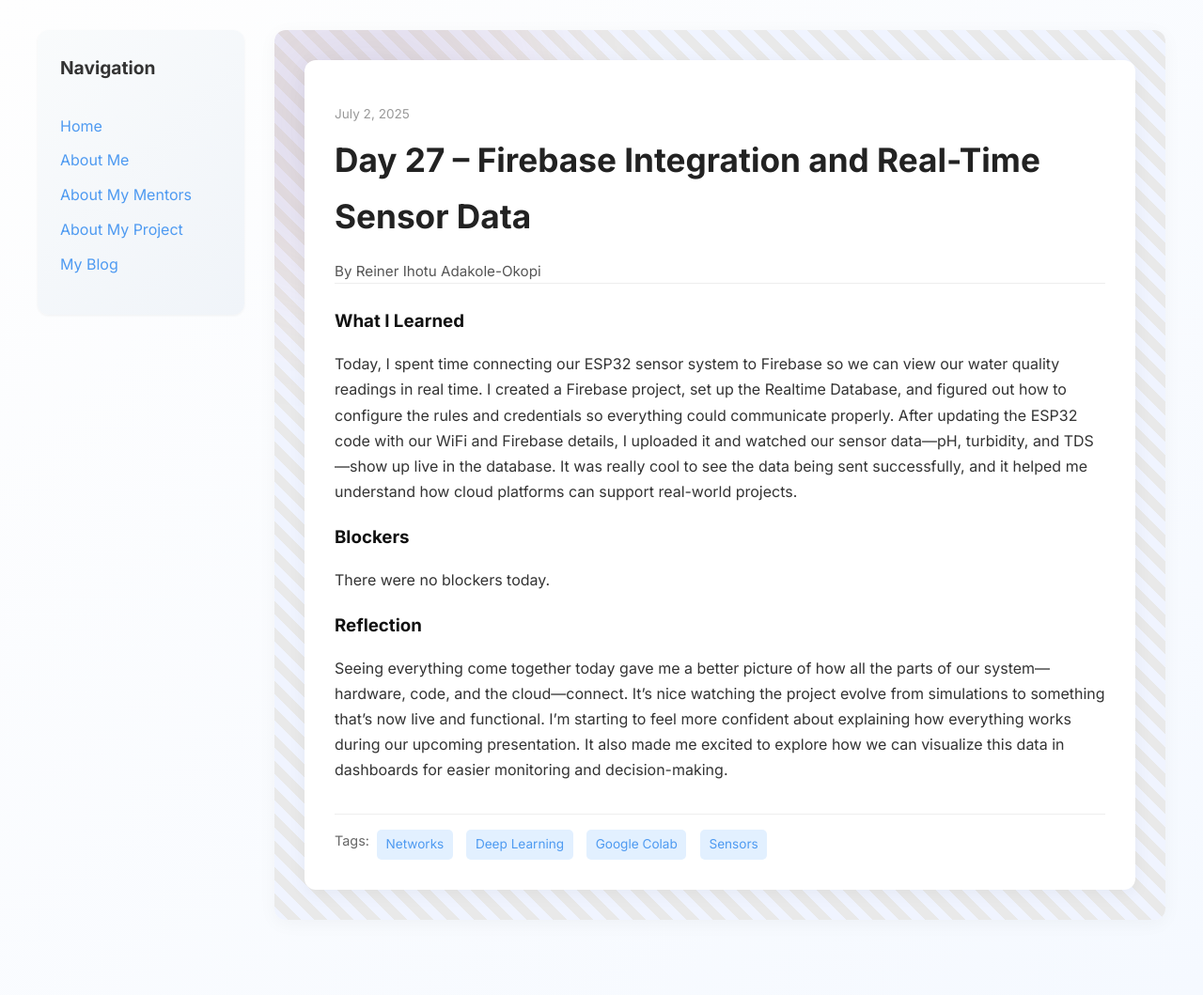
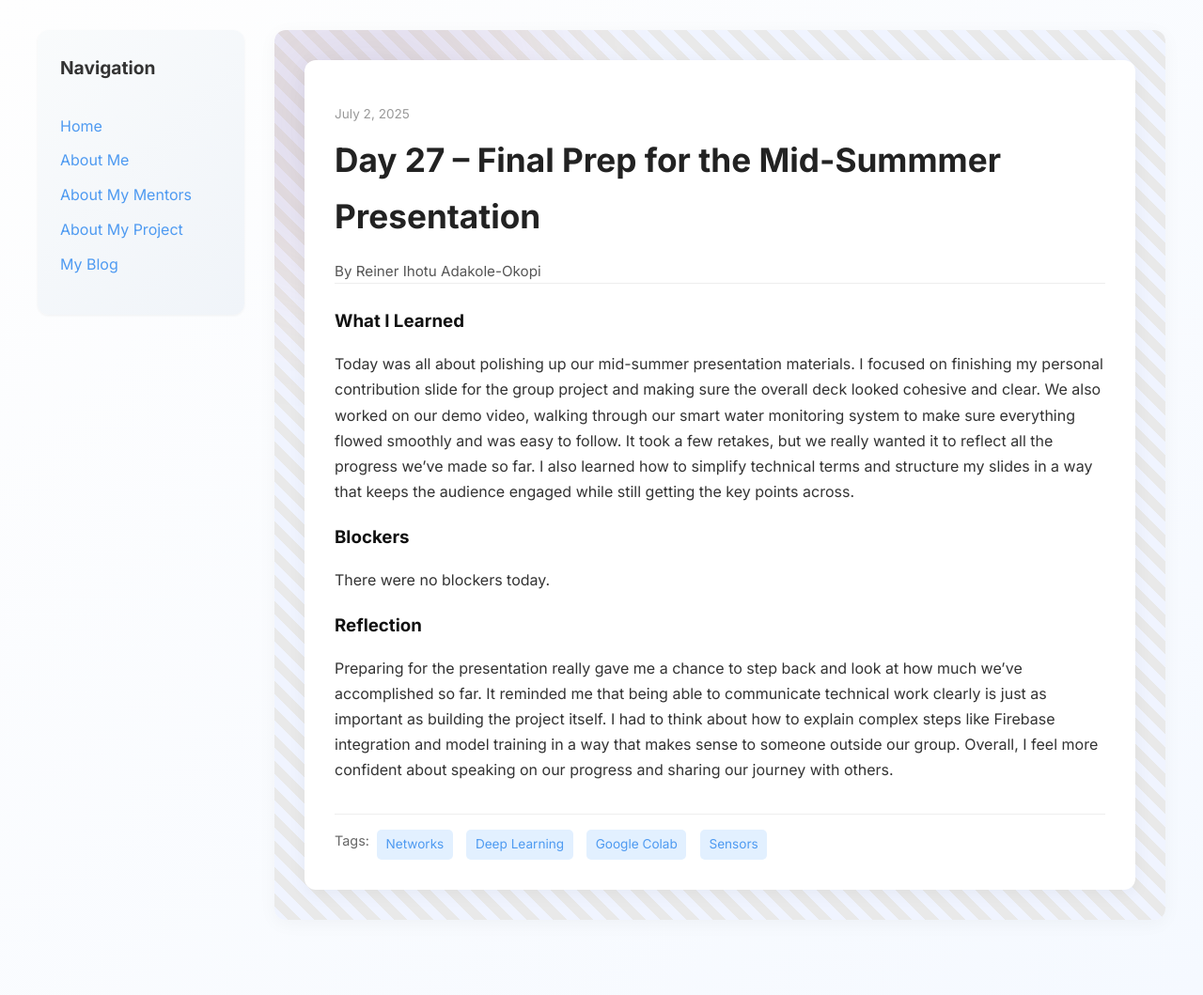
Before and after one commit to Reiner343/Reiner343.github.io, a Jekyll site: the page built from _posts/2025-07-02-day-27.md, in a window 1280 px wide. Shown: the whole page at 94% size. Built offline with Jekyll 4.4.1, drawn with Linux system fonts in a browser that asks for light colours.

Commit message:
Update 2025-07-02-day-27.md

```diff
--- a/_posts/2025-07-02-day-27.md
+++ b/_posts/2025-07-02-day-27.md
@@ -1,17 +1,17 @@
 ---
 layout: post
-title: "Day 27 – Firebase Integration and Real-Time Sensor Data"
+title: "Day 27 – Final Prep for the Mid-Summmer Presentation"
 date: 2025-07-02
 author: Reiner Ihotu Adakole-Okopi
 permalink: /day27.html
 tags: ["Networks", "Deep Learning", "Google Colab", "Sensors"]
 
 what_i_learned: |
-  Today, I spent time connecting our ESP32 sensor system to Firebase so we can view our water quality readings in real time. I created a Firebase project, set up the Realtime Database, and figured out how to configure the rules and credentials so everything could communicate properly. After updating the ESP32 code with our WiFi and Firebase details, I uploaded it and watched our sensor data—pH, turbidity, and TDS—show up live in the database. It was really cool to see the data being sent successfully, and it helped me understand how cloud platforms can support real-world projects.
+  Today was all about polishing up our mid-summer presentation materials. I focused on finishing my personal contribution slide for the group project and making sure the overall deck looked cohesive and clear. We also worked on our demo video, walking through our smart water monitoring system to make sure everything flowed smoothly and was easy to follow. It took a few retakes, but we really wanted it to reflect all the progress we've made so far. I also learned how to simplify technical terms and structure my slides in a way that keeps the audience engaged while still getting the key points across.
 
 blockers: |
   There were no blockers today.
 
 reflection: |
-  Seeing everything come together today gave me a better picture of how all the parts of our system—hardware, code, and the cloud—connect. It’s nice watching the project evolve from simulations to something that’s now live and functional. I’m starting to feel more confident about explaining how everything works during our upcoming presentation. It also made me excited to explore how we can visualize this data in dashboards for easier monitoring and decision-making.
+  Preparing for the presentation really gave me a chance to step back and look at how much we've accomplished so far. It reminded me that being able to communicate technical work clearly is just as important as building the project itself. I had to think about how to explain complex steps like Firebase integration and model training in a way that makes sense to someone outside our group. Overall, I feel more confident about speaking on our progress and sharing our journey with others.
 ---
```
